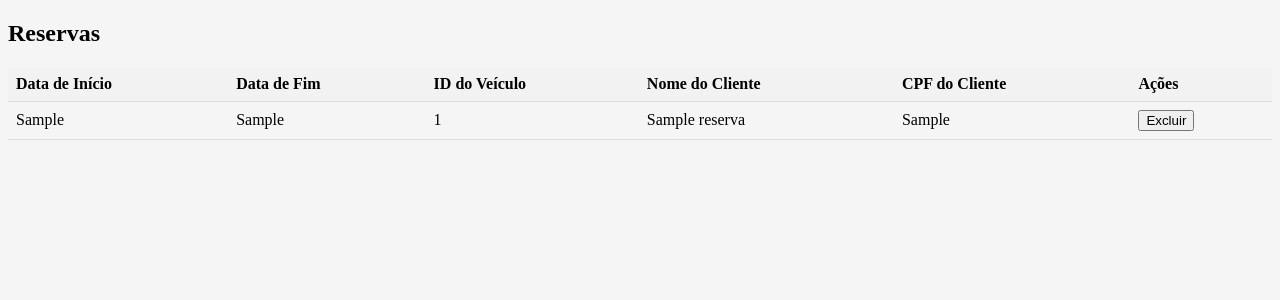
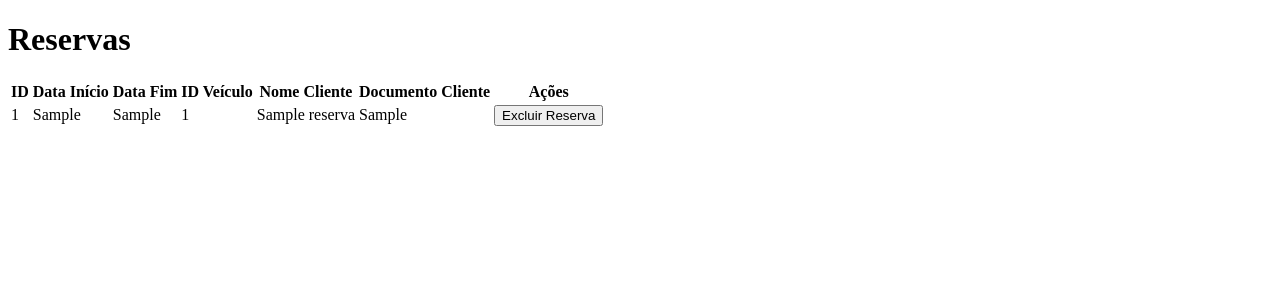
Before and after one commit to leticiaantunesjpeg/aluguel-carros-php, a PHP site: page /reservas.php in a window 1280 px wide. Shown: the top 300 px of the page. Run offline with PHP 8.4, Linux system fonts and the light colour scheme; tables that the repository leaves empty or names only in its code hold one stand-in row (values such as "Sample post").

Commit message:
reservas disponibilidade e excluir

```diff
--- a/reserva_service.php
+++ b/reserva_service.php
@@ -53,23 +53,19 @@ class ReservaService
     public function excluirReserva($idReserva)
     {
         try {
-
             $query = "SELECT id_veiculo FROM reserva WHERE id = :idReserva";
             $stmt = $this->conexao->prepare($query);
             $stmt->bindParam(':idReserva', $idReserva);
             $stmt->execute();
             $result = $stmt->fetch(PDO::FETCH_ASSOC);
 
-
             if ($result && isset($result['id_veiculo'])) {
                 $idVeiculo = $result['id_veiculo'];
-
 
                 $query = "DELETE FROM reserva WHERE id = :idReserva";
                 $stmt = $this->conexao->prepare($query);
                 $stmt->bindParam(':idReserva', $idReserva);
                 $stmt->execute();
-
 
                 $veiculoService = new VeiculoService(new Conexao(), new Veiculo());
                 $veiculoService->atualizarDisponibilidadeVeiculo($idVeiculo, 1);
@@ -85,27 +81,20 @@ class ReservaService
         }
     }
 
-
-
-
-
+    // Função para lidar com a solicitação AJAX de exclusão de reserva
+    public function handleRequest()
+    {
+        if (isset($_POST['action']) && $_POST['action'] == 'excluirReserva') {
+            $idReserva = $_POST['id_reserva'];
+            $resultado = $this->excluirReserva($idReserva);
+            echo json_encode(["success" => $resultado]); // Retornar o resultado da exclusão como JSON
+            exit; // Encerrar a execução após enviar a resposta AJAX
+        }
+    }
 }
 
-
+// Instanciar a classe ReservaService e tratar a solicitação
 $conexao = new Conexao();
 $reservaService = new ReservaService($conexao->conectar(), new Reserva());
-if (isset($_POST['action']) && $_POST['action'] == 'salvarReserva') {
-    $dataInicio = $_POST['data_inicio'];
-    $dataFim = $_POST['data_fim'];
-    $idVeiculo = $_POST['id_veiculo'];
-    $nomeCliente = $_POST['nome_cliente'];
-    $docCliente = $_POST['doc_cliente'];
-
-    $resultado = $reservaService->salvarReserva($dataInicio, $dataFim, $idVeiculo, $nomeCliente, $docCliente);
-    if ($resultado) {
-        echo "Reserva salva com sucesso!";
-    } else {
-        echo "Erro ao salvar reserva. Por favor, tente novamente.";
-    }
-}
+$reservaService->handleRequest();
 ?>
--- a/reservas.php
+++ b/reservas.php
@@ -1,76 +1,93 @@
 <?php
 require_once('./reserva_model.php');
 require_once('./conexao.php');
-require_once('./reserva_service.php');
+require_once('./reserva_service.php'); // Adicione esta linha para incluir o serviço de reserva
 
 $conexao = new Conexao();
 $reservaService = new ReservaService($conexao->conectar(), new Reserva());
+
+if (isset($_POST['action']) && $_POST['action'] == 'salvarReserva') {
+    $dataInicio = $_POST['data_inicio'];
+    $dataFim = $_POST['data_fim'];
+    $idVeiculo = $_POST['id_veiculo'];
+    $nomeCliente = $_POST['nome_cliente'];
+    $docCliente = $_POST['doc_cliente'];
+
+    $resultado = $reservaService->salvarReserva($dataInicio, $dataFim, $idVeiculo, $nomeCliente, $docCliente);
+    if ($resultado) {
+        echo "Reserva salva com sucesso!";
+    } else {
+        echo "Erro ao salvar reserva. Por favor, tente novamente.";
+    }
+}
+
 $reservas = $reservaService->listarReservas();
-
-
 ?>
 
 <!DOCTYPE html>
-<html lang="pt-br">
-
+<html lang="pt-BR">
 <head>
     <meta charset="UTF-8">
     <meta name="viewport" content="width=device-width, initial-scale=1.0">
     <title>Reservas</title>
-    <link rel="stylesheet" href="https://cdnjs.cloudflare.com/ajax/libs/OwlCarousel2/2.3.4/assets/owl.carousel.min.css">
-    <link rel="stylesheet" href="https://cdnjs.cloudflare.com/ajax/libs/OwlCarousel2/2.3.4/assets/owl.theme.default.min.css">
-    <link rel="stylesheet" href="aluguel.css">
-    <style>
-        table {
-            width: 100%;
-            border-collapse: collapse;
-        }
-
-        th,
-        td {
-            padding: 8px;
-            text-align: left;
-            border-bottom: 1px solid #ddd;
-        }
-
-        th {
-            background-color: #f2f2f2;
-        }
-    </style>
+    <!-- Adicione o jQuery -->
+    <script src="https://code.jquery.com/jquery-3.6.0.min.js"></script>
 </head>
-
 <body>
-    <h2>Reservas</h2>
+    <h1>Reservas</h1>
     <table>
         <thead>
             <tr>
-                <th>Data de Início</th>
-                <th>Data de Fim</th>
-                <th>ID do Veículo</th>
-                <th>Nome do Cliente</th>
-                <th>CPF do Cliente</th>
+                <th>ID</th>
+                <th>Data Início</th>
+                <th>Data Fim</th>
+                <th>ID Veículo</th>
+                <th>Nome Cliente</th>
+                <th>Documento Cliente</th>
                 <th>Ações</th>
             </tr>
         </thead>
         <tbody>
             <?php foreach ($reservas as $reserva) : ?>
                 <tr>
+                    <td><?php echo $reserva['id']; ?></td>
                     <td><?php echo $reserva['data_inicio']; ?></td>
                     <td><?php echo $reserva['data_fim']; ?></td>
                     <td><?php echo $reserva['id_veiculo']; ?></td>
                     <td><?php echo $reserva['nome_cliente']; ?></td>
                     <td><?php echo $reserva['doc_cliente']; ?></td>
                     <td>
-                        <form action="reservas.php" method="post">
-                            <input type="hidden" name="action" value="excluirReserva">
-                            <input type="hidden" name="id_reserva" value="<?php echo $reserva['id']; ?>">
-                            <button type="submit">Excluir</button>
-                        </form>
+                        <!-- Botão de Excluir Reserva -->
+                        <button class="btn-excluir-reserva" data-id="<?php echo $reserva['id']; ?>">Excluir Reserva</button>
                     </td>
                 </tr>
             <?php endforeach; ?>
         </tbody>
     </table>
+
+    <script>
+        $(document).ready(function(){
+            $('.btn-excluir-reserva').click(function(){
+                var idReserva = $(this).data('id');
+                $.ajax({
+                    url: 'reserva_service.php',
+                    type: 'POST',
+                    data: { action: 'excluirReserva', id_reserva: idReserva },
+                    dataType: 'json',
+                    success: function(response){
+                        if(response.success){
+                            alert('Reserva excluída com sucesso!');
+                            location.reload(); // Atualizar a página após a exclusão
+                        } else {
+                            alert('Erro ao excluir reserva. Por favor, tente novamente.');
+                        }
+                    },
+                    error: function(){
+                        alert('Erro ao processar a solicitação. Por favor, tente novamente.');
+                    }
+                });
+            });
+        });
+    </script>
 </body>
-
 </html>
```
